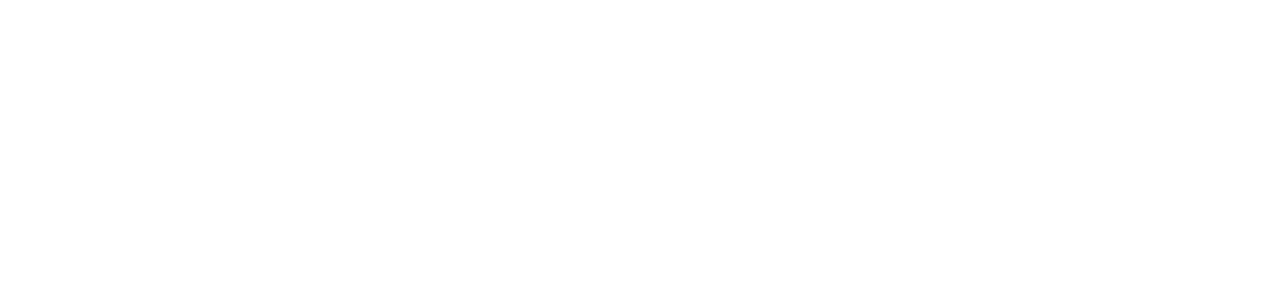
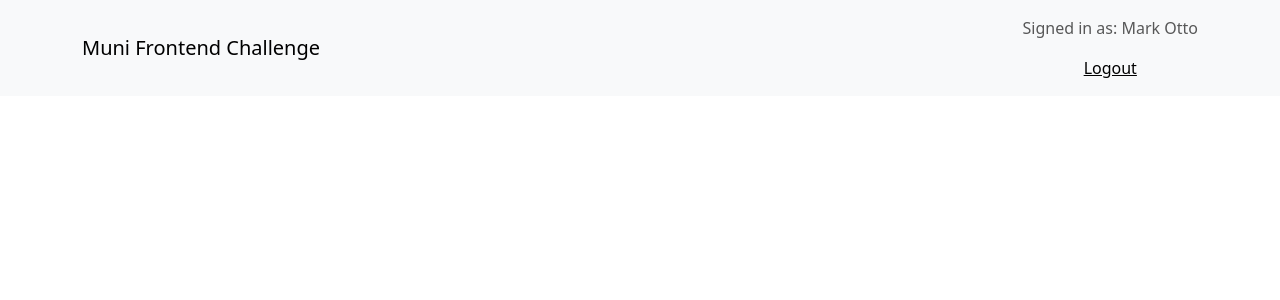
Before and after one commit to barisayyildiz/Money-Exchange, a React (Create React App) app: page / in a window 1280 px wide. Shown: the top 300 px of the page. Built offline with nearby package versions, Linux system fonts and the light colour scheme.

Commit message:
Navbar oluşturuldu

```diff
--- a/src/App.js
+++ b/src/App.js
@@ -3,14 +3,14 @@
 
 import LoginForm from './components/Login'
 import SignupForm from './components/SignupPage'
+import Navbar from './components/Navbar'
 
 function App() {
   return (
     <div className="App">
-
 			{/* <LoginForm></LoginForm> */}
 			{/* <SignupForm></SignupForm> */}
-
+			<Navbar></Navbar>
 
     </div>
   );
--- /dev/null
+++ b/src/components/Navbar/index.js
@@ -0,0 +1,31 @@
+import React from 'react'
+
+import { Container, Row, Col, Navbar, Nav, NavDropdown } from 'react-bootstrap'
+
+function MyNavbar() {
+	return (
+		<div className="navbar-wrapper">
+			<Navbar className="my-navbar" bg="light" expand="lg">
+				<Container>
+					<Navbar.Brand href="#home">Muni Frontend Challenge</Navbar.Brand>
+					<Navbar.Toggle />
+					<Navbar.Collapse className="justify-content-end">
+						<div className="navbar-logout-wrapper" style={{
+							display:'flex',
+							flexDirection:'column'
+						}}>
+							<Navbar.Text>
+								Signed in as: Mark Otto
+							</Navbar.Text>
+							<Navbar.Text>
+								<a href="#login">Logout</a>
+							</Navbar.Text>
+						</div>
+					</Navbar.Collapse>
+				</Container>
+			</Navbar>
+		</div>
+	)
+}
+
+export default MyNavbar
--- /dev/null
+++ b/src/components/Navbar/style.scss
@@ -0,0 +1 @@
+@import "~bootstrap/scss/bootstrap";
```
